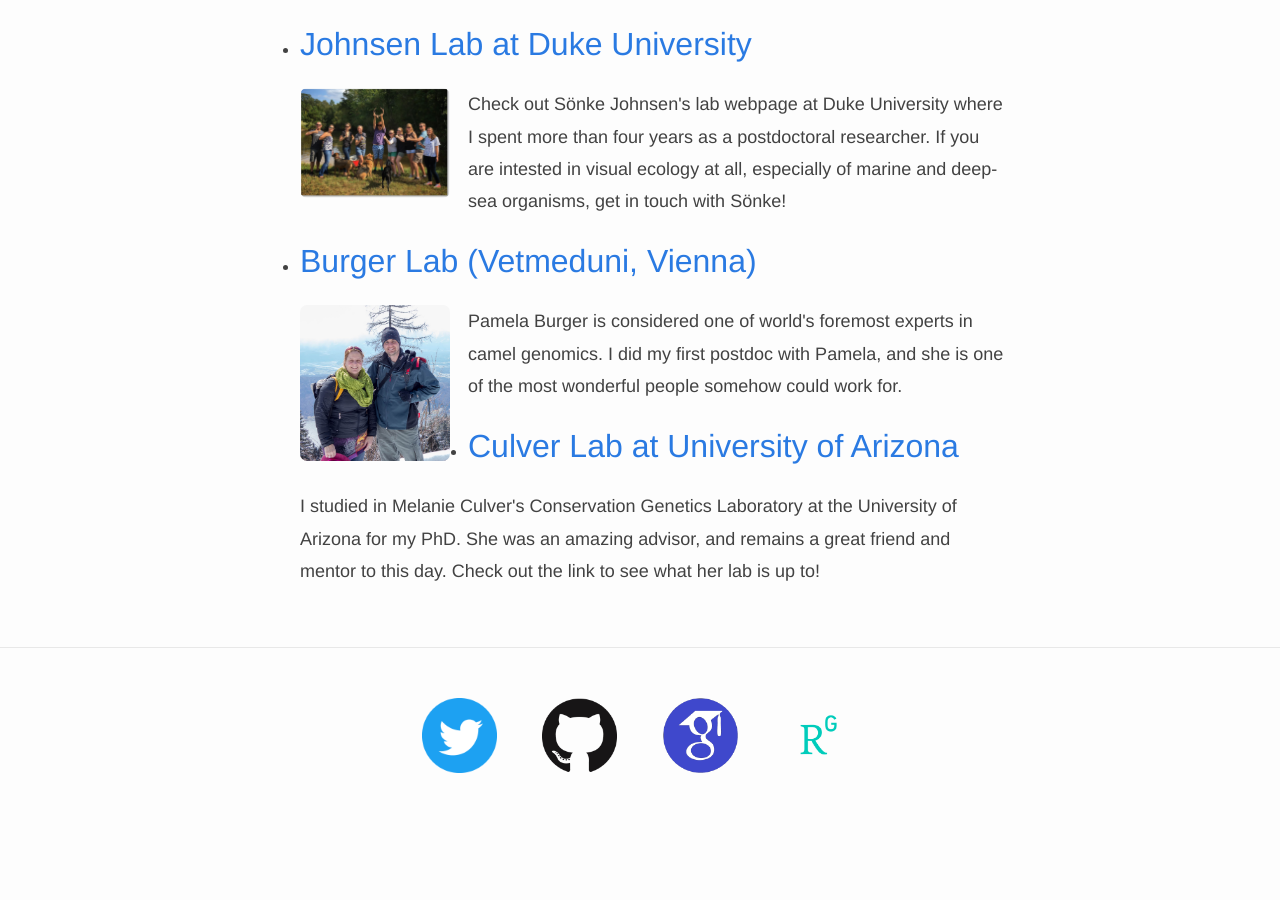
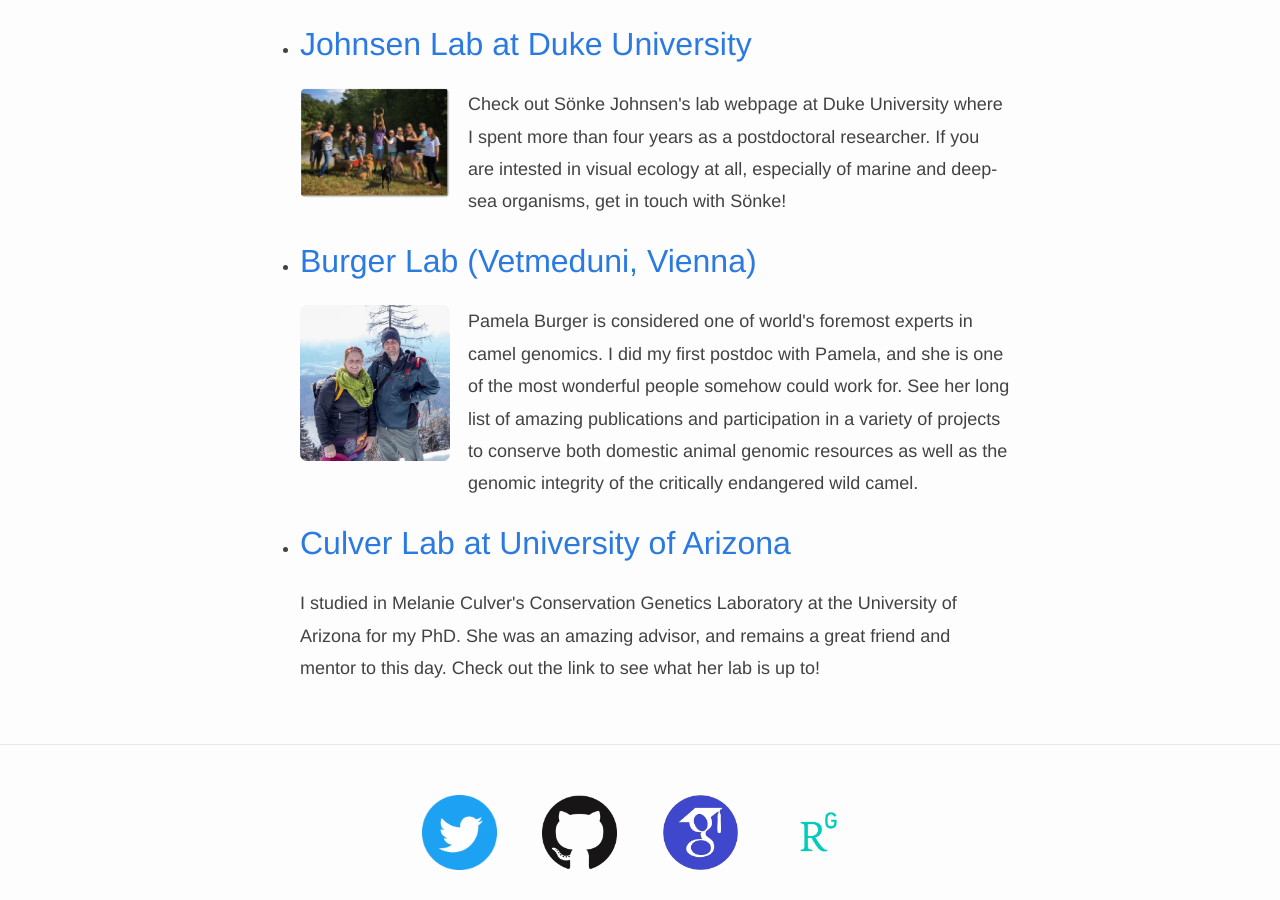
Before and after one commit to rfitak/FitakLab, a Jekyll site: the page built from _pages/resources/index.md, in a window 1280 px wide and 900 px high, scrolled down 1154 px. Built offline with Jekyll 4.4.1, drawn with Linux system fonts in a browser that asks for light colours; nearby versions of some CDN libraries; before the commit the page ends 1957 px from its top, so only the background shows below that.

Commit message:
Updated Resources

```diff
--- a/_data/resources.yml
+++ b/_data/resources.yml
@@ -25,7 +25,7 @@
 - name: Burger Lab (Vetmeduni, Vienna)
   url: http://i122server.vu-wien.ac.at/pop/Burger_website/burger_home.html
   description: >
-    Pamela Burger is considered one of world's foremost experts in camel genomics.  I did my first postdoc with Pamela, and she is one of the most wonderful people somehow could work for.
+    Pamela Burger is considered one of world's foremost experts in camel genomics.  I did my first postdoc with Pamela, and she is one of the most wonderful people somehow could work for.  See her long list of amazing publications and participation in a variety of projects to conserve both domestic animal genomic resources as well as the genomic integrity of the critically endangered wild camel.
   photo: resources/burger1.jpg
 
 - name: Culver Lab at University of Arizona
```
